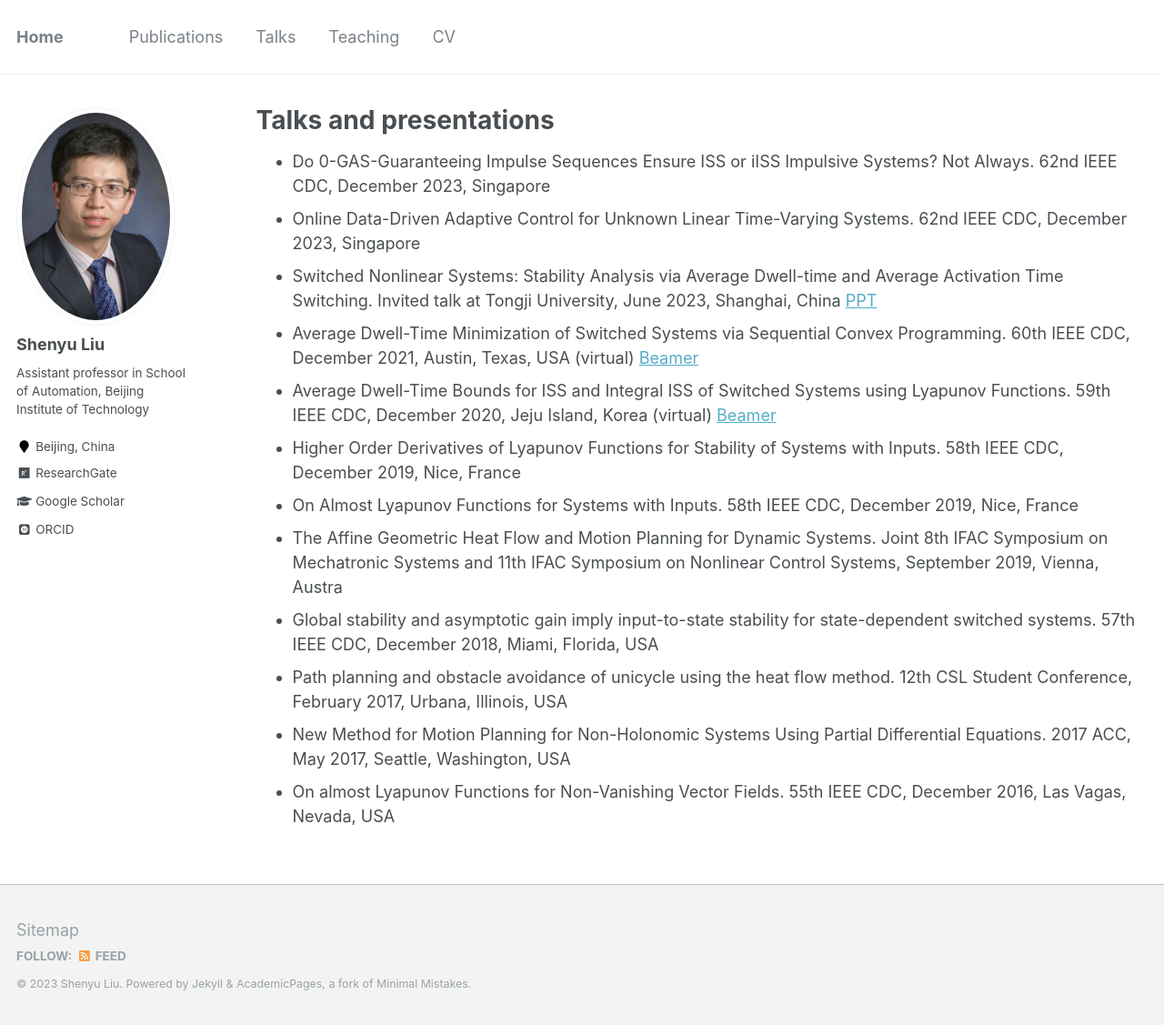
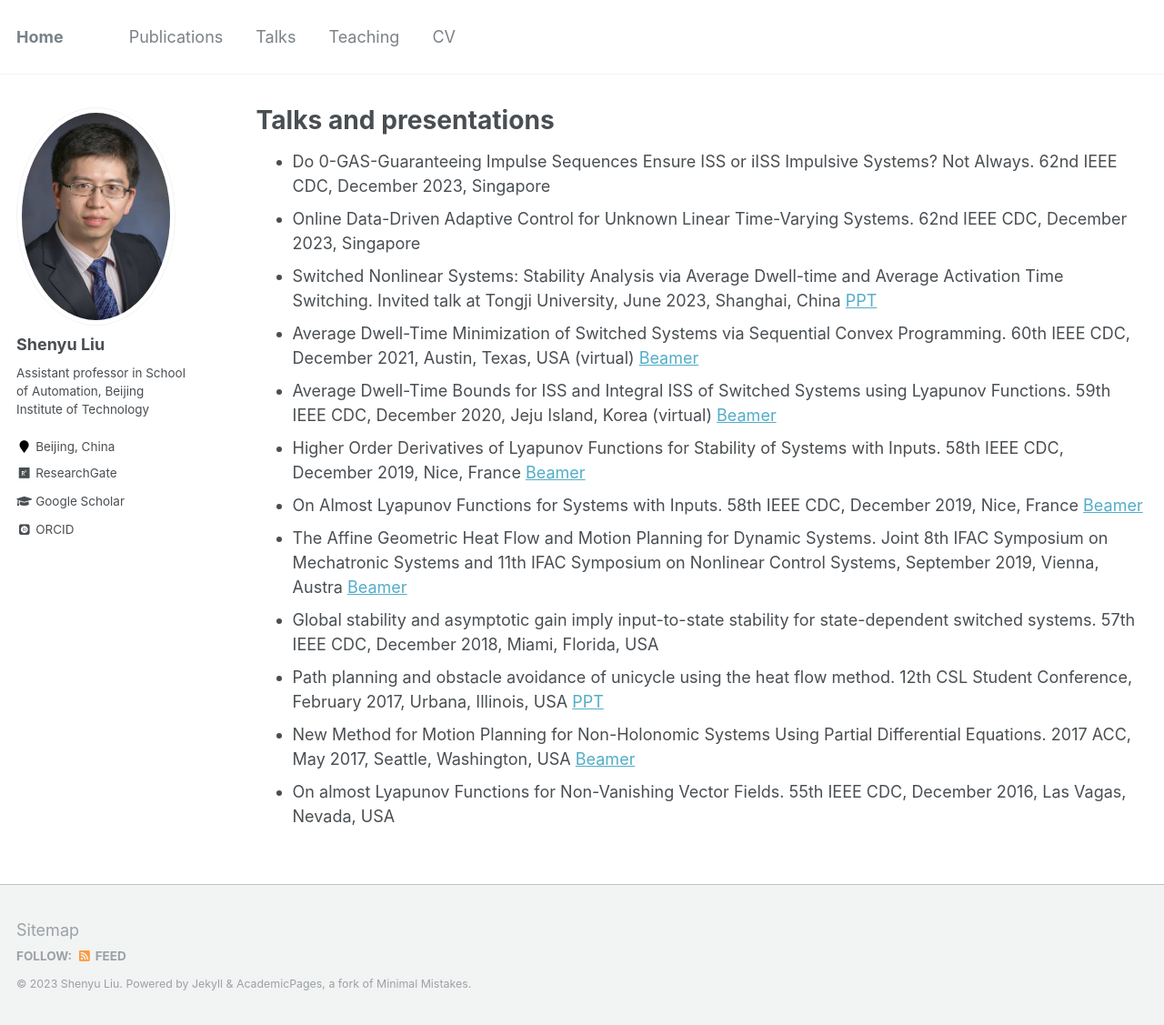
Before and after one commit to Shenyu-Liu/Shenyu-Liu.github.io, a Jekyll site: the page built from _pages/talks.md, in a window 1280 px wide and 1127 px high. Shown: the whole window at 91% size. Built offline with Jekyll 4.4.1, drawn with Linux system fonts in a browser that asks for light colours; some web fonts are replaced.

Commit message:
minor changes

```diff
--- a/_pages/talks.md
+++ b/_pages/talks.md
@@ -10,10 +10,10 @@ author_profile: true
 * Switched Nonlinear Systems: Stability Analysis via Average Dwell-time and Average Activation Time Switching. Invited talk at Tongji University, June 2023, Shanghai, China <a href="/_talks/Switched systems presentation.pptx">PPT</a>
 * Average Dwell-Time Minimization of Switched Systems via Sequential Convex Programming. 60th IEEE CDC, December 2021, Austin, Texas, USA (virtual) <a href="/_talks/CDC2021.pdf">Beamer</a>
 * Average Dwell-Time Bounds for ISS and Integral ISS of Switched Systems using Lyapunov Functions. 59th IEEE CDC, December 2020, Jeju Island, Korea (virtual) <a href="/_talks/CDC2020.pdf">Beamer</a>
-* Higher Order Derivatives of Lyapunov Functions for Stability of Systems with Inputs. 58th IEEE CDC, December 2019, Nice, France
-* On Almost Lyapunov Functions for Systems with Inputs. 58th IEEE CDC, December 2019, Nice, France
-* The Affine Geometric Heat Flow and Motion Planning for Dynamic Systems. Joint 8th IFAC Symposium on Mechatronic Systems and 11th IFAC Symposium on Nonlinear Control Systems, September 2019, Vienna, Austra
+* Higher Order Derivatives of Lyapunov Functions for Stability of Systems with Inputs. 58th IEEE CDC, December 2019, Nice, France <a href="/_talks/CDC2019_1.pdf">Beamer</a>
+* On Almost Lyapunov Functions for Systems with Inputs. 58th IEEE CDC, December 2019, Nice, France <a href="/_talks/CDC2019_2.pdf">Beamer</a>
+* The Affine Geometric Heat Flow and Motion Planning for Dynamic Systems. Joint 8th IFAC Symposium on Mechatronic Systems and 11th IFAC Symposium on Nonlinear Control Systems, September 2019, Vienna, Austra <a href="/_talks/NOLCOS.pdf">Beamer</a>
 * Global stability and asymptotic gain imply input-to-state stability for state-dependent switched systems. 57th IEEE CDC, December 2018, Miami, Florida, USA
-* Path planning and obstacle avoidance of unicycle using the heat flow method. 12th CSL Student Conference, February 2017, Urbana, Illinois, USA
-* New Method for Motion Planning for Non-Holonomic Systems Using Partial Differential Equations. 2017 ACC, May 2017, Seattle, Washington, USA
+* Path planning and obstacle avoidance of unicycle using the heat flow method. 12th CSL Student Conference, February 2017, Urbana, Illinois, USA <a href="/_talks/CSLSC_heat_flow.pptx">PPT</a>
+* New Method for Motion Planning for Non-Holonomic Systems Using Partial Differential Equations. 2017 ACC, May 2017, Seattle, Washington, USA <a href="/_talks/ACC2017.pdf">Beamer</a>
 * On almost Lyapunov Functions for Non-Vanishing Vector Fields. 55th IEEE CDC, December 2016, Las Vagas, Nevada, USA
```
Also changed, not shown: _pages/publications.md (+3 -2 lines).
